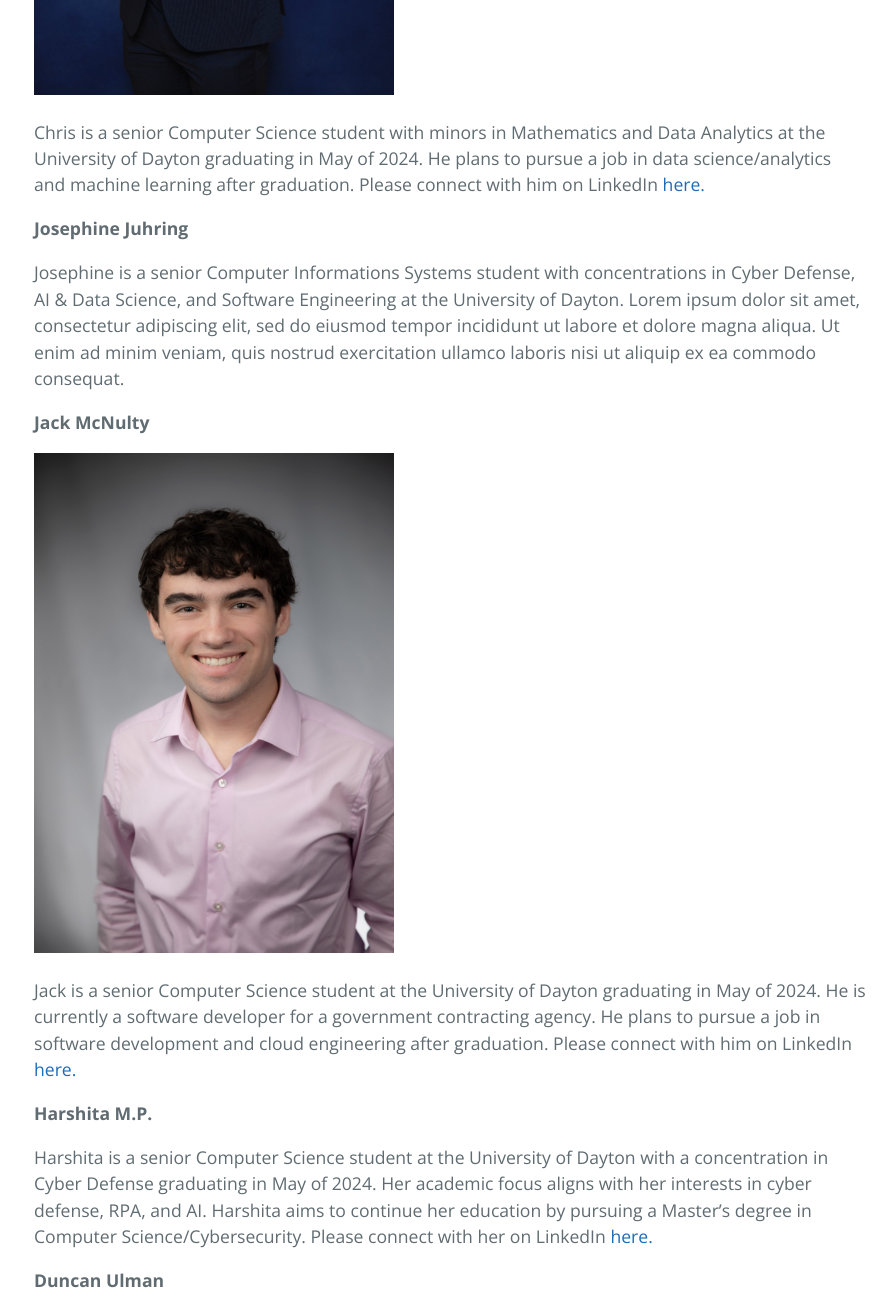
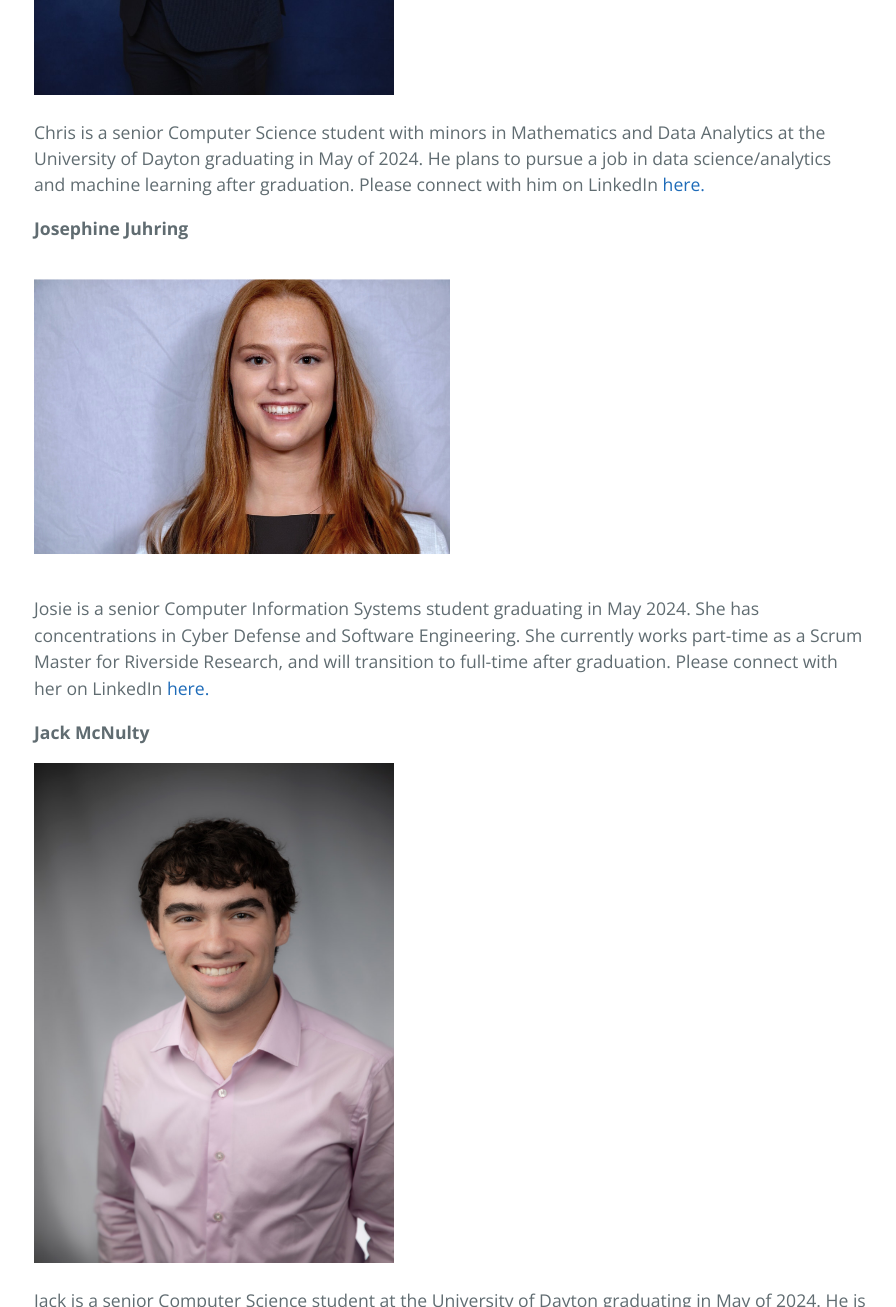
Before and after one commit to UD-CPS491-24S-Team/Team05-JPMorganChase-Public, a Jekyll site: the page built from index.md, in a window 1280 px wide and 1400 px high, scrolled down 1195 px, cut to the strip 0-1307 px from the top of the window. Shown: the whole strip, without its empty margins (190-1086 px from the left). Built offline with Jekyll 4.4.1, drawn with Linux system fonts in a browser that asks for light colours; some of the changed text lies outside the part shown.

Commit message:
josie bio and headshot

```diff
--- a/index.md
+++ b/index.md
@@ -16,7 +16,9 @@ Chris is a senior Computer Science student with minors in Mathematics and Data A
 
 **Josephine Juhring**
 
-Josephine is a senior Computer Informations Systems student with concentrations in Cyber Defense, AI & Data Science, and Software Engineering at the University of Dayton. Lorem ipsum dolor sit amet, consectetur adipiscing elit, sed do eiusmod tempor incididunt ut labore et dolore magna aliqua. Ut enim ad minim veniam, quis nostrud exercitation ullamco laboris nisi ut aliquip ex ea commodo consequat.
+<img src="assets/images/jjuhring-professional.jpg" width="50%" height="50%" alt="Josephine Juhring" title="Professional Headshot">
+
+Josie is a senior Computer Information Systems student graduating in May 2024. She has concentrations in Cyber Defense and Software Engineering. She currently works part-time as a Scrum Master for Riverside Research, and will transition to full-time after graduation. Please connect with her on LinkedIn <a href="https://www.linkedin.com/in/josiejuhring/">here.</a>
 
 **Jack McNulty**
 
@@ -26,7 +28,7 @@ Jack is a senior Computer Science student at the University of Dayton graduating
 
 **Harshita M.P.**
 
-Harshita is a senior Computer Science student at the University of Dayton with a concentration in Cyber Defense graduating in May of 2024. Her academic focus aligns with her interests in cyber defense, RPA, and AI. Harshita aims to continue her education by pursuing a Master's degree in Computer Science/Cybersecurity. Please connect with her on LinkedIn <a href="https://www.linkedin.com/in/harshita-m-p-13b656203/">here.</a>
+Harshita is a senior Computer Science student at the University of Dayton with a concentration in Cyber Defense graduating in December of 2024. Her academic focus aligns with her interests in cyber defense, RPA, and AI. Harshita aims to continue her education by pursuing a Master's degree in Computer Science/Cybersecurity. Please connect with her on LinkedIn <a href="https://www.linkedin.com/in/harshita-m-p-13b656203/">here.</a>
 
 **Duncan Ulman**
 
```
Also changed, not shown: assets/images/jjuhring-professional.jpg (added).
